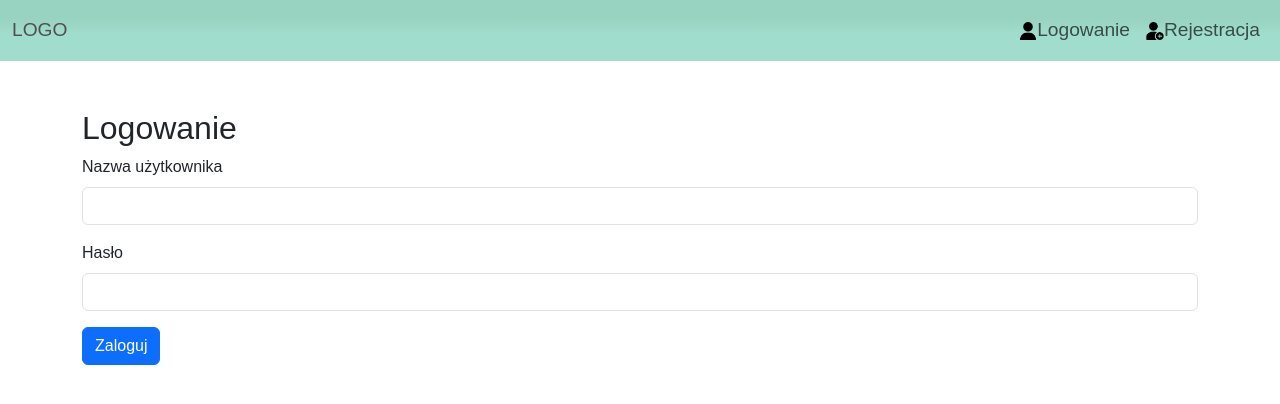
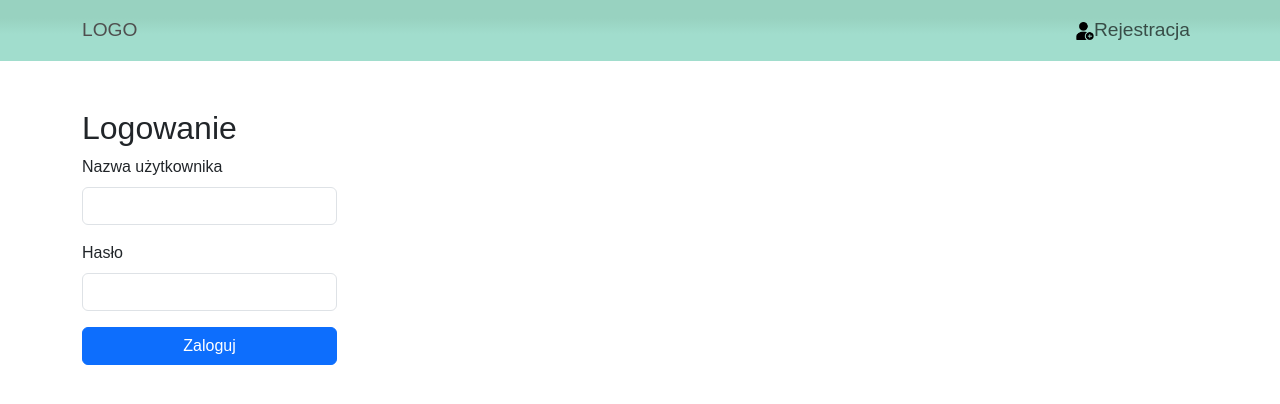
Before and after one commit to szymonszwedzinskiii/Django_esp32, a Django app: page /login/ in a window 1280 px wide. Shown: the top 404 px of the page. Run offline with Django 5.2, Linux system fonts and the light colour scheme.

Commit message:
Update for navba in login and registration page, edited user creation restricons for testing purpose

```diff
--- a/Django/EspDashboard/EspDashboardApp/templates/login.html
+++ b/Django/EspDashboard/EspDashboardApp/templates/login.html
@@ -10,7 +10,7 @@
 <body>
 
 <nav class="navbar navbar-expand-lg  navbar-custom">
-  <div class="container-fluid">
+  <div class="container">
     <a class="logo" href="{% url 'startupPage' %}">LOGO</a>
     <div class="collapse navbar-collapse">
       <ul class="navbar-nav ms-auto">
@@ -23,9 +23,7 @@
             <a class="nav-link" href="{% url 'logout' %}"><img src="{% static 'EspDashboardApp/icons/logout.png'%}" height="18em">Wyloguj ({{ user.username }})</a>
           </li>
         {% else %}
-          <li class="nav-item">
-            <a class="nav-link" href="{% url 'login' %}"><img src="{% static 'EspDashboardApp/icons/user.png'%}" height="18em">Logowanie</a>
-          </li>
+
           <li class="nav-item">
             <a class="nav-link" href="{% url 'register' %}"><img src="{% static 'EspDashboardApp/icons/add.png'%}" height="18em">Rejestracja</a>
           </li>
@@ -36,7 +34,8 @@
   </div>
 </nav>
 
-<div class="container mt-5">
+<div class="container mt-5 ">
+    <div class="row w-25 justify-content-center">
         <h2>Logowanie</h2>
         {% if messages %}
         {% for message in messages %}
@@ -53,8 +52,10 @@
                 <label for="password" class="form-label">Hasło</label>
                 <input type="password" name="password" class="form-control" required>
             </div>
-        <button type="submit" class="btn btn-primary">Zaloguj</button>
+            <button type="submit" class="btn btn-primary w-100">Zaloguj</button>
         </form>
+    </div>
+
 </div>
 </body>
 </html>
--- a/Django/EspDashboard/EspDashboardApp/templates/register.html
+++ b/Django/EspDashboard/EspDashboardApp/templates/register.html
@@ -26,9 +26,6 @@
           <li class="nav-item">
             <a class="nav-link" href="{% url 'login' %}"><img src="{% static 'EspDashboardApp/icons/user.png'%}" height="18em">Logowanie</a>
           </li>
-          <li class="nav-item">
-            <a class="nav-link" href="{% url 'register' %}"><img src="{% static 'EspDashboardApp/icons/add.png'%}" height="18em">Rejestracja</a>
-          </li>
         {% endif %}
 
       </ul>
```
Also changed, not shown: Django/EspDashboard/EspDashboard/settings.py (+1 -12 lines). Lines whose indentation alone changed are shown as unchanged.
